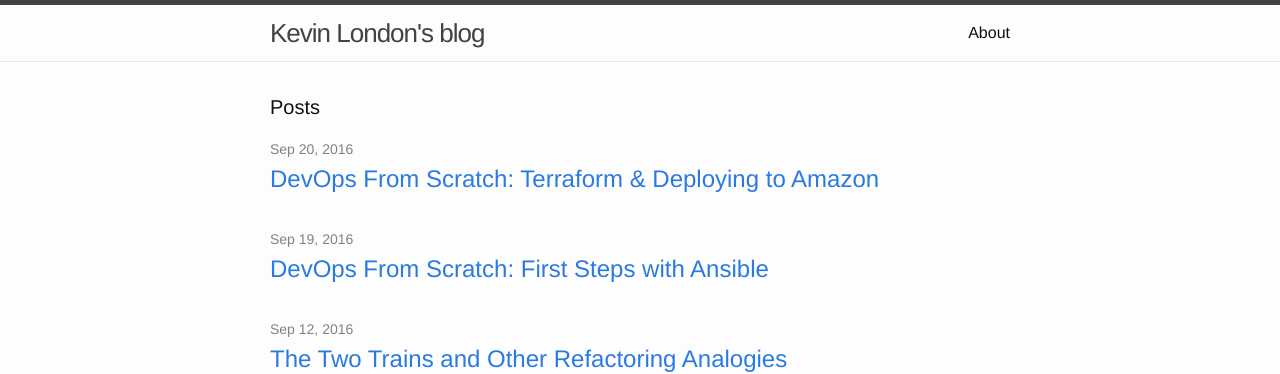
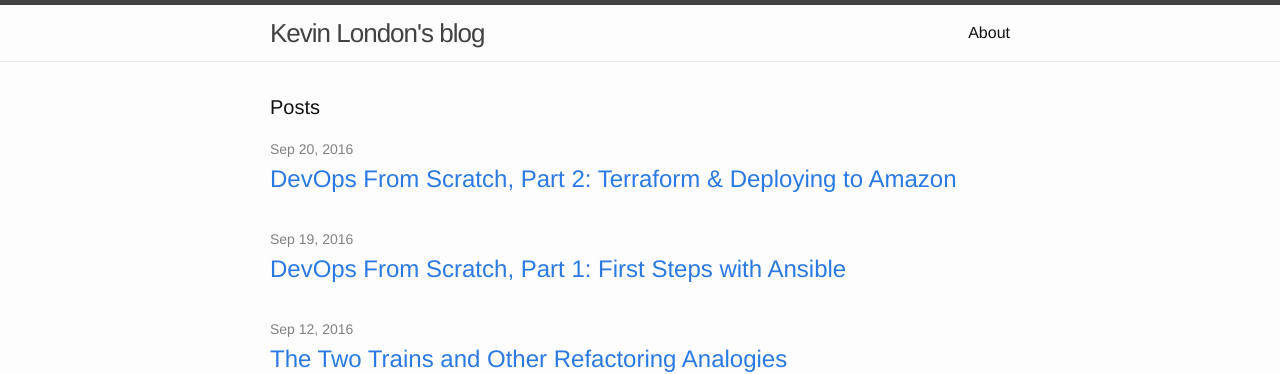
Before and after one commit to kevinlondon/kevinlondon.github.io, a Jekyll site: the page built from index.html, in a window 1280 px wide. Shown: the top 374 px of the page. Built offline with Jekyll 4.4.1, drawn with Linux system fonts in a browser that asks for light colours.

Commit message:
Update titles to include part names

```diff
--- a/_posts/2016-09-19-devops-from-scratch-pt-1.md
+++ b/_posts/2016-09-19-devops-from-scratch-pt-1.md
@@ -1,6 +1,6 @@
 ---
 layout: post
-title: "DevOps From Scratch: First Steps with Ansible"
+title: "DevOps From Scratch, Part 1: First Steps with Ansible"
 date:  2016-09-19 12:32:00
 ---
 
--- a/_posts/2016-09-20-devops-from-scratch-pt-2.md
+++ b/_posts/2016-09-20-devops-from-scratch-pt-2.md
@@ -1,6 +1,6 @@
 ---
 layout: post
-title: "DevOps From Scratch: Terraform & Deploying to Amazon"
+title: "DevOps From Scratch, Part 2: Terraform & Deploying to Amazon"
 date:  2016-09-20 12:32:00
 ---
 
```
